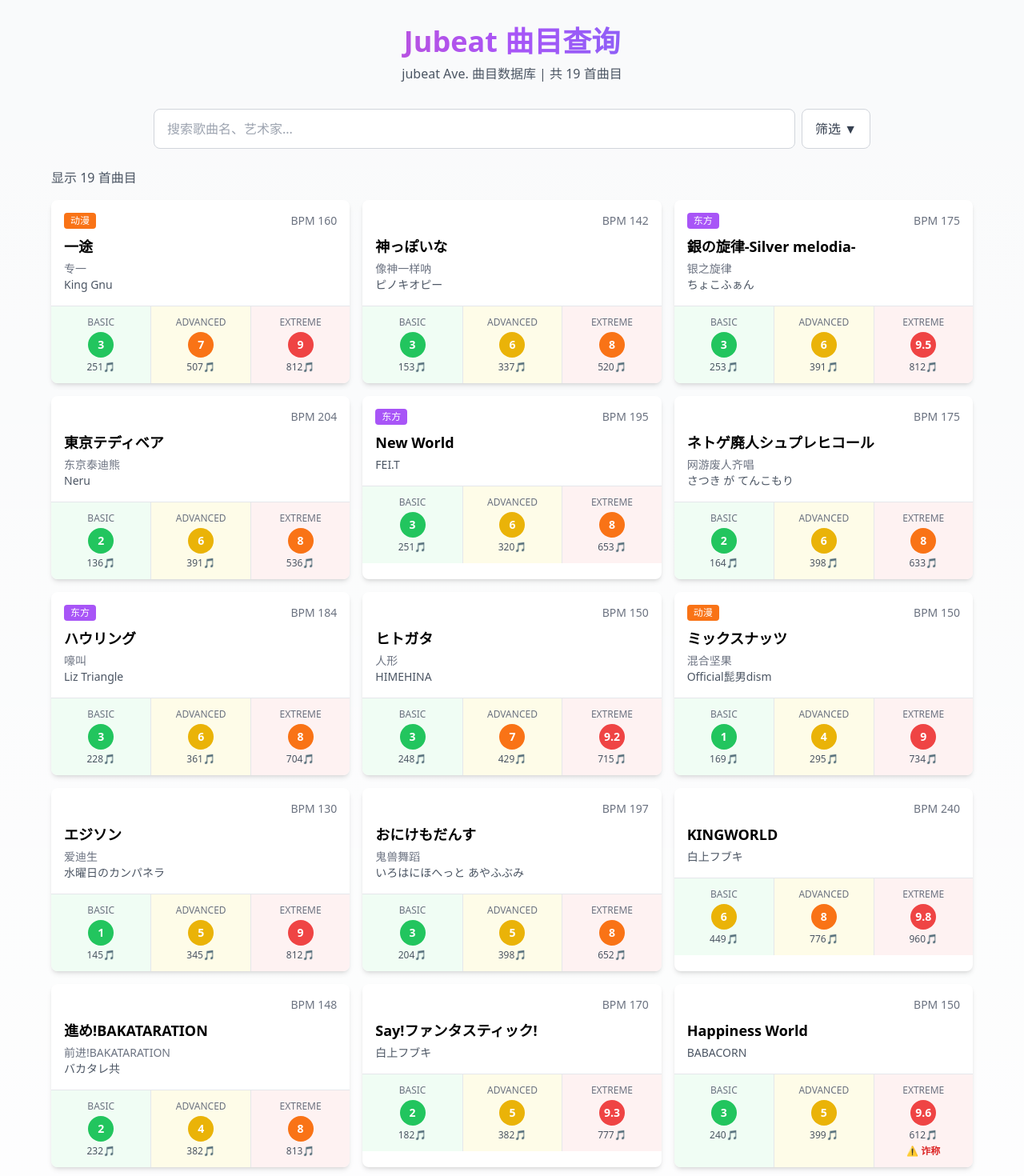
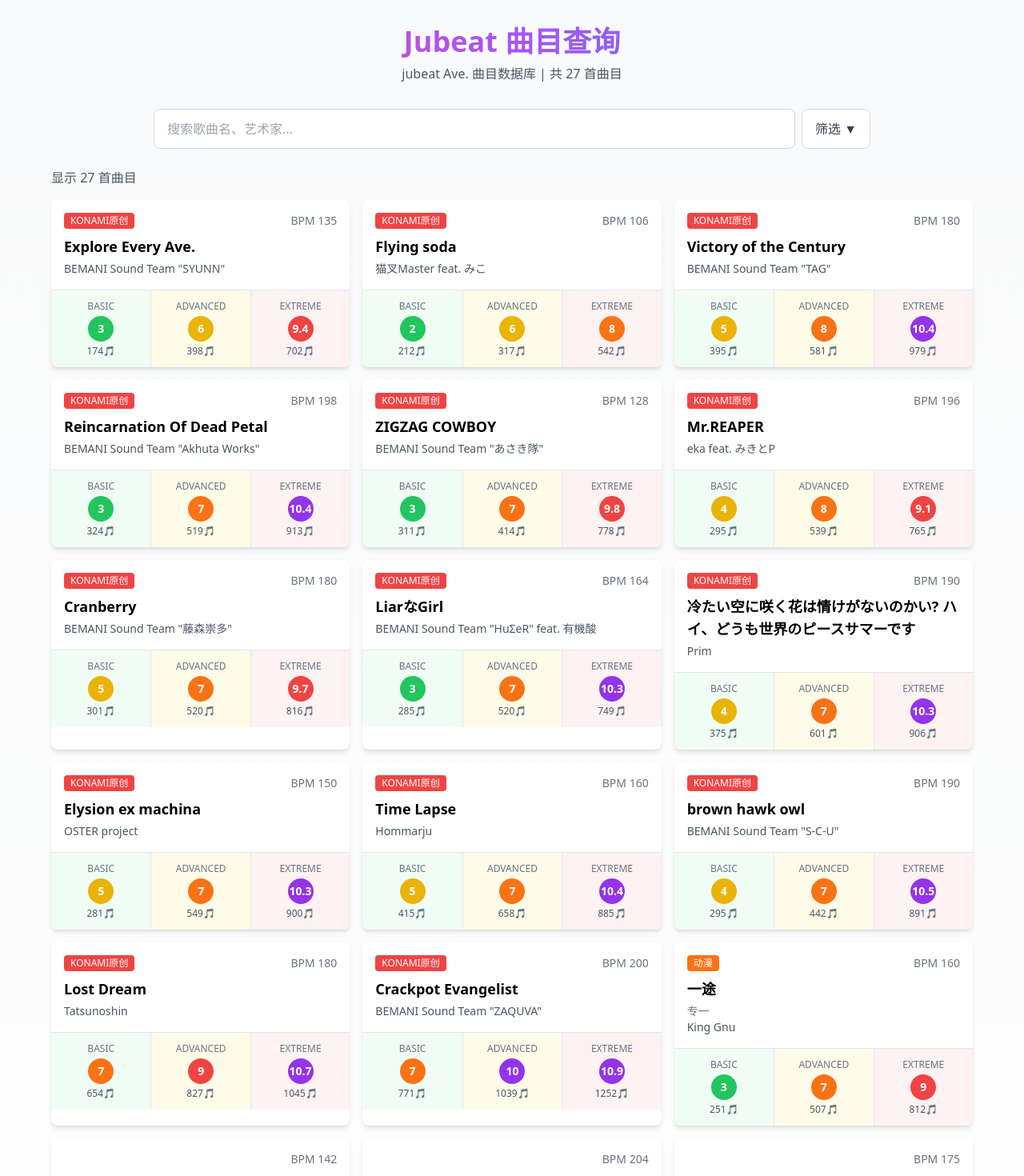
Before and after one commit to AlanSnow/jubeat-songs, a Next.js app: page / in a window 1280 px wide. Shown: the top 1470 px of the page at 80% size. Built offline with nearby package versions, Linux system fonts and the light colour scheme.

Commit message:
Update song data with jubeat Ave. songs from BEMANI Wiki

```diff
--- a/data/songs.ts
+++ b/data/songs.ts
@@ -1,8 +1,224 @@
 import { Song } from '../lib/types';
 
-export const songs: Song[] = [
+// jubeat Ave. 新曲 (2022年8月稼働～)
+const newSongs: Song[] = [
   {
-    id: '1',
+    id: 'ave-001',
+    title: 'Explore Every Ave.',
+    artist: 'BEMANI Sound Team "SYUNN"',
+    genre: 'コナミオリジナル',
+    bpm: 135,
+    difficulties: {
+      basic: { level: 3, notes: 174 },
+      advanced: { level: 6, notes: 398 },
+      extreme: { level: 9.4, notes: 702 },
+    },
+    version: 'Ave.',
+    isLicense: false,
+    releaseDate: '2022-08-03',
+  },
+  {
+    id: 'ave-002',
+    title: 'Flying soda',
+    artist: '猫叉Master feat. みこ',
+    genre: 'コナミオリジナル',
+    bpm: 106,
+    difficulties: {
+      basic: { level: 2, notes: 212 },
+      advanced: { level: 6, notes: 317 },
+      extreme: { level: 8, notes: 542 },
+    },
+    version: 'Ave.',
+    isLicense: false,
+    releaseDate: '2022-08-03',
+  },
+  {
+    id: 'ave-003',
+    title: 'Victory of the Century',
+    artist: 'BEMANI Sound Team "TAG"',
+    genre: 'コナミオリジナル',
+    bpm: 180,
+    difficulties: {
+      basic: { level: 5, notes: 395 },
+      advanced: { level: 8, notes: 581 },
+      extreme: { level: 10.4, notes: 979 },
+    },
+    version: 'Ave.',
+    isLicense: false,
+    releaseDate: '2022-08-03',
+  },
+  {
+    id: 'ave-004',
+    title: 'Reincarnation Of Dead Petal',
+    artist: 'BEMANI Sound Team "Akhuta Works"',
+    genre: 'コナミオリジナル',
+    bpm: 198,
+    difficulties: {
+      basic: { level: 3, notes: 324 },
+      advanced: { level: 7, notes: 519 },
+      extreme: { level: 10.4, notes: 913 },
+    },
+    version: 'Ave.',
+    isLicense: false,
+    releaseDate: '2022-08-03',
+  },
+  {
+    id: 'ave-005',
+    title: 'ZIGZAG COWBOY',
+    artist: 'BEMANI Sound Team "あさき隊"',
+    genre: 'コナミオリジナル',
+    bpm: 128,
+    bpmRange: '128-140',
+    difficulties: {
+      basic: { level: 3, notes: 311 },
+      advanced: { level: 7, notes: 414 },
+      extreme: { level: 9.8, notes: 778 },
+    },
+    version: 'Ave.',
+    isLicense: false,
+    releaseDate: '2022-08-03',
+  },
+  {
+    id: 'ave-006',
+    title: 'Mr.REAPER',
+    artist: 'eka feat. みきとP',
+    genre: 'コナミオリジナル',
+    bpm: 196,
+    difficulties: {
+      basic: { level: 4, notes: 295 },
+      advanced: { level: 8, notes: 539 },
+      extreme: { level: 9.1, notes: 765 },
+    },
+    version: 'Ave.',
+    isLicense: false,
+    releaseDate: '2022-08-03',
+  },
+  {
+    id: 'ave-007',
+    title: 'Cranberry',
+    artist: 'BEMANI Sound Team "藤森崇多"',
+    genre: 'コナミオリジナル',
+    bpm: 180,
+    difficulties: {
+      basic: { level: 5, notes: 301 },
+      advanced: { level: 7, notes: 520 },
+      extreme: { level: 9.7, notes: 816 },
+    },
+    version: 'Ave.',
+    isLicense: false,
+    releaseDate: '2022-08-03',
+  },
+  {
+    id: 'ave-008',
+    title: 'LiarなGirl',
+    artist: 'BEMANI Sound Team "HuΣeR" feat. 有機酸',
+    genre: 'コナミオリジナル',
+    bpm: 164,
+    difficulties: {
+      basic: { level: 3, notes: 285 },
+      advanced: { level: 7, notes: 520 },
+      extreme: { level: 10.3, notes: 749 },
+    },
+    version: 'Ave.',
+    isLicense: false,
+    releaseDate: '2022-08-03',
+  },
+  {
+    id: 'ave-009',
+    title: '冷たい空に咲く花は情けがないのかい? ハイ、どうも世界のピースサマーです',
+    artist: 'Prim',
+    genre: 'コナミオリジナル',
+    bpm: 190,
+    difficulties: {
+      basic: { level: 4, notes: 375 },
+      advanced: { level: 7, notes: 601 },
+      extreme: { level: 10.3, notes: 906 },
+    },
+    version: 'Ave.',
+    isLicense: false,
+    releaseDate: '2022-08-03',
+  },
+  {
+    id: 'ave-010',
+    title: 'Elysion ex machina',
+    artist: 'OSTER project',
+    genre: 'コナミオリジナル',
+    bpm: 150,
+    difficulties: {
+      basic: { level: 5, notes: 281 },
+      advanced: { level: 7, notes: 549 },
+      extreme: { level: 10.3, notes: 900 },
+    },
+    version: 'Ave.',
+    isLicense: false,
+    releaseDate: '2022-08-03',
+  },
+  {
+    id: 'ave-011',
+    title: 'Time Lapse',
+    artist: 'Hommarju',
+    genre: 'コナミオリジナル',
+    bpm: 160,
+    difficulties: {
+      basic: { level: 5, notes: 415 },
+      advanced: { level: 7, notes: 658 },
+      extreme: { level: 10.4, notes: 885 },
+    },
+    version: 'Ave.',
+    isLicense: false,
+    releaseDate: '2022-08-03',
+  },
+  {
+    id: 'ave-012',
+    title: 'brown hawk owl',
+    artist: 'BEMANI Sound Team "S-C-U"',
+    genre: 'コナミオリジナル',
+    bpm: 190,
+    difficulties: {
+      basic: { level: 4, notes: 295 },
+      advanced: { level: 7, notes: 442 },
+      extreme: { level: 10.5, notes: 891 },
+    },
+    version: 'Ave.',
+    isLicense: false,
+    releaseDate: '2022-08-03',
+  },
+  {
+    id: 'ave-013',
+    title: 'Lost Dream',
+    artist: 'Tatsunoshin',
+    genre: 'コナミオリジナル',
+    bpm: 180,
+    difficulties: {
+      basic: { level: 7, notes: 654 },
+      advanced: { level: 9, notes: 827 },
+      extreme: { level: 10.7, notes: 1045 },
+    },
+    version: 'Ave.',
+    isLicense: false,
+    releaseDate: '2022-08-03',
+  },
+  {
+    id: 'ave-014',
+    title: 'Crackpot Evangelist',
+    artist: 'BEMANI Sound Team "ZAQUVA"',
+    genre: 'コナミオリジナル',
+    bpm: 200,
+    difficulties: {
+      basic: { level: 7, notes: 771 },
+      advanced: { level: 10, notes: 1039 },
+      extreme: { level: 10.9, notes: 1252 },
+    },
+    version: 'Ave.',
+    isLicense: false,
+    releaseDate: '2022-08-03',
+  },
+];
+
+// ライセンス曲 (ポップス)
+const licenseSongs: Song[] = [
+  {
+    id: 'ave-l001',
     title: '一途',
     titleRomaji: 'Ichizu',
     titleChinese: '专一',
@@ -19,7 +235,7 @@
     releaseDate: '2022-08-03',
   },
   {
-    id: '2',
+    id: 'ave-l002',
     title: '神っぽいな',
     titleRomaji: 'Kamippoi na',
     titleChinese: '像神一样呐',
@@ -36,24 +252,7 @@
     releaseDate: '2022-08-03',
   },
   {
-    id: '3',
-    title: '銀の旋律-Silver melodia-',
-    titleRomaji: 'Gin no Senritsu',
-    titleChinese: '银之旋律',
-    artist: 'ちょこふぁん',
-    genre: '東方アレンジ',
-    bpm: 175,
-    difficulties: {
-      basic: { level: 3, notes: 253 },
-      advanced: { level: 6, notes: 391 },
-      extreme: { level: 9.5, notes: 812 },
-    },
-    version: 'Ave.',
-    isLicense: false,
-    releaseDate: '2022-08-03',
-  },
-  {
-    id: '4',
+    id: 'ave-l003',
     title: '東京テディベア',
     titleRomaji: 'Tokyo Teddy Bear',
     titleChinese: '东京泰迪熊',
@@ -70,22 +269,7 @@
     releaseDate: '2022-08-03',
   },
   {
-    id: '5',
-    title: 'New World',
-    artist: 'FEI.T',
-    genre: '東方アレンジ',
-    bpm: 195,
-    difficulties: {
-      basic: { level: 3, notes: 251 },
-      advanced: { level: 6, notes: 320 },
-      extreme: { level: 8, notes: 653 },
-    },
-    version: 'Ave.',
-    isLicense: false,
-    releaseDate: '2022-08-03',
-  },
-  {
-    id: '6',
+    id: 'ave-l004',
     title: 'ネトゲ廃人シュプレヒコール',
     titleRomaji: 'Netoge Haijin Sprechchor',
     titleChinese: '网游废人齐唱',
@@ -102,7 +286,7 @@
     releaseDate: '2022-08-03',
   },
   {
-    id: '7',
+    id: 'ave-l005',
     title: 'ハウリング',
     titleRomaji: 'Howling',
     titleChinese: '嚎叫',
@@ -115,11 +299,11 @@
       extreme: { level: 8, notes: 704 },
     },
     version: 'Ave.',
-    isLicense: false,
+    isLicense: true,
     releaseDate: '2022-08-03',
   },
   {
-    id: '8',
+    id: 'ave-l006',
     title: 'ヒトガタ',
     titleRomaji: 'Hitogata',
     titleChinese: '人形',
@@ -136,7 +320,7 @@
     releaseDate: '2022-08-03',
   },
   {
-    id: '9',
+    id: 'ave-l007',
     title: 'ミックスナッツ',
     titleRomaji: 'Mixed Nuts',
     titleChinese: '混合坚果',
@@ -153,7 +337,7 @@
     releaseDate: '2022-08-03',
   },
   {
-    id: '10',
+    id: 'ave-l008',
     title: 'エジソン',
     titleRomaji: 'Edison',
     titleChinese: '爱迪生',
@@ -170,104 +354,7 @@
     releaseDate: '2022-09-14',
   },
   {
-    id: '11',
-    title: 'おにけもだんす',
-    titleRomaji: 'Onikemo Dance',
-    titleChinese: '鬼兽舞蹈',
-    artist: 'いろはにほへっと あやふぶみ',
-    genre: 'ポップス',
-    bpm: 197,
-    difficulties: {
-      basic: { level: 3, notes: 204 },
-      advanced: { level: 5, notes: 398 },
-      extreme: { level: 8, notes: 652 },
-    },
-    version: 'Ave.',
-    isLicense: true,
-    releaseDate: '2022-10-26',
-  },
-  {
-    id: '12',
-    title: 'KINGWORLD',
-    artist: '白上フブキ',
-    genre: 'ポップス',
-    bpm: 240,
-    difficulties: {
-      basic: { level: 6, notes: 449 },
-      advanced: { level: 8, notes: 776 },
-      extreme: { level: 9.8, notes: 960 },
-    },
-    version: 'Ave.',
-    isLicense: true,
-    releaseDate: '2022-10-26',
-  },
-  {
-    id: '13',
-    title: '進め!BAKATARATION',
-    titleRomaji: 'Susume! BAKATARATION',
-    titleChinese: '前进!BAKATARATION',
-    artist: 'バカタレ共',
-    genre: 'ポップス',
-    bpm: 148,
-    difficulties: {
-      basic: { level: 2, notes: 232 },
-      advanced: { level: 4, notes: 382 },
-      extreme: { level: 8, notes: 813 },
-    },
-    version: 'Ave.',
-    isLicense: true,
-    releaseDate: '2022-10-26',
-  },
-  {
-    id: '14',
-    title: 'Say!ファンタスティック!',
-    titleRomaji: 'Say! Fantastic!',
-    artist: '白上フブキ',
-    genre: 'ポップス',
-    bpm: 170,
-    difficulties: {
-      basic: { level: 2, notes: 182 },
-      advanced: { level: 5, notes: 382 },
-      extreme: { level: 9.3, notes: 777 },
-    },
-    version: 'Ave.',
-    isLicense: true,
-    releaseDate: '2022-10-26',
-  },
-  {
-    id: '15',
-    title: 'Happiness World',
-    artist: 'BABACORN',
-    genre: 'ポップス',
-    bpm: 150,
-    difficulties: {
-      basic: { level: 3, notes: 240 },
-      advanced: { level: 5, notes: 399 },
-      extreme: { level: 9.6, notes: 612, rating: '诈称' },
-    },
-    version: 'Ave.',
-    isLicense: true,
-    releaseDate: '2022-10-26',
-  },
-  {
-    id: '16',
-    title: 'わくわくエブリデイ',
-    titleRomaji: 'Wakuwaku Everyday',
-    titleChinese: '兴奋每一天',
-    artist: '白上フブキ・大神ミオ',
-    genre: 'ポップス',
-    bpm: 145,
-    difficulties: {
-      basic: { level: 2, notes: 124 },
-      advanced: { level: 4, notes: 228 },
-      extreme: { level: 6, notes: 452 },
-    },
-    version: 'Ave.',
-    isLicense: true,
-    releaseDate: '2022-10-26',
-  },
-  {
-    id: '17',
+    id: 'ave-l009',
     title: 'エンヴィーベイビー',
     titleRomaji: 'Envy Baby',
     titleChinese: '嫉妒宝贝',
@@ -284,7 +371,7 @@
     releaseDate: '2023-03-15',
   },
   {
-    id: '18',
+    id: 'ave-l010',
     title: 'テレキャスタービーボーイ',
     titleRomaji: 'Telecaster B-Boy',
     titleChinese: '电吉他B男孩',
@@ -301,7 +388,7 @@
     releaseDate: '2023-03-15',
   },
   {
-    id: '19',
+    id: 'ave-l011',
     title: 'ラグトレイン',
     titleRomaji: 'Lag Train',
     titleChinese: '延迟列车',
@@ -319,6 +406,57 @@
   },
 ];
 
+// 東方アレンジ
+const touhouSongs: Song[] = [
+  {
+    id: 'ave-t001',
+    title: '銀の旋律-Silver melodia-',
+    titleRomaji: 'Gin no Senritsu',
+    titleChinese: '银之旋律',
+    artist: 'ちょこふぁん',
+    genre: '東方アレンジ',
+    bpm: 175,
+    difficulties: {
+      basic: { level: 3, notes: 253 },
+      advanced: { level: 6, notes: 391 },
+      extreme: { level: 9.5, notes: 812 },
+    },
+    version: 'Ave.',
+    isLicense: false,
+    releaseDate: '2022-08-03',
+  },
+  {
+    id: 'ave-t002',
+    title: 'New World',
+    artist: 'FEI.T',
+    genre: '東方アレンジ',
+    bpm: 195,
+    difficulties: {
+      basic: { level: 3, notes: 251 },
+      advanced: { level: 6, notes: 320 },
+      extreme: { level: 8, notes: 653 },
+    },
+    version: 'Ave.',
+    isLicense: false,
+    releaseDate: '2022-08-03',
+  },
+];
+
+// すべての曲を結合
+export const songs: Song[] = [
+  ...newSongs,
+  ...licenseSongs,
+  ...touhouSongs,
+];
+
 export const allGenres = ['全部', 'ポップス', 'アニメ', '東方アレンジ', 'バラエティ', 'ナムコオリジナル', 'コナミオリジナル'];
 
 export const allLevels = [1, 2, 3, 4, 5, 6, 7, 8, 9, 10];
+
+// 統計情報
+export const stats = {
+  totalSongs: songs.length,
+  licenseSongs: songs.filter(s => s.isLicense).length,
+  originalSongs: songs.filter(s => !s.isLicense).length,
+  level10Songs: songs.filter(s => s.difficulties.extreme.level >= 10).length,
+};
```
